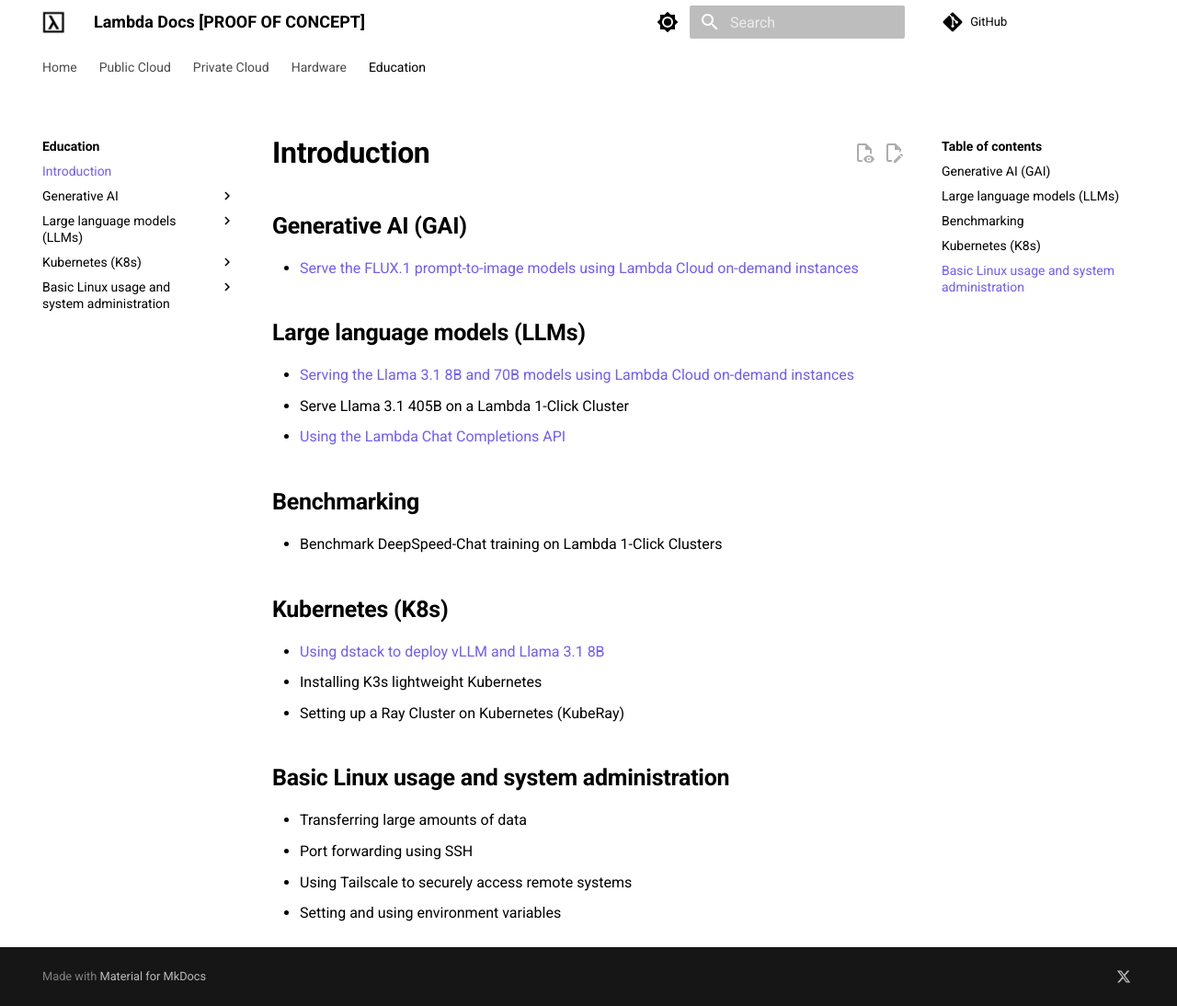
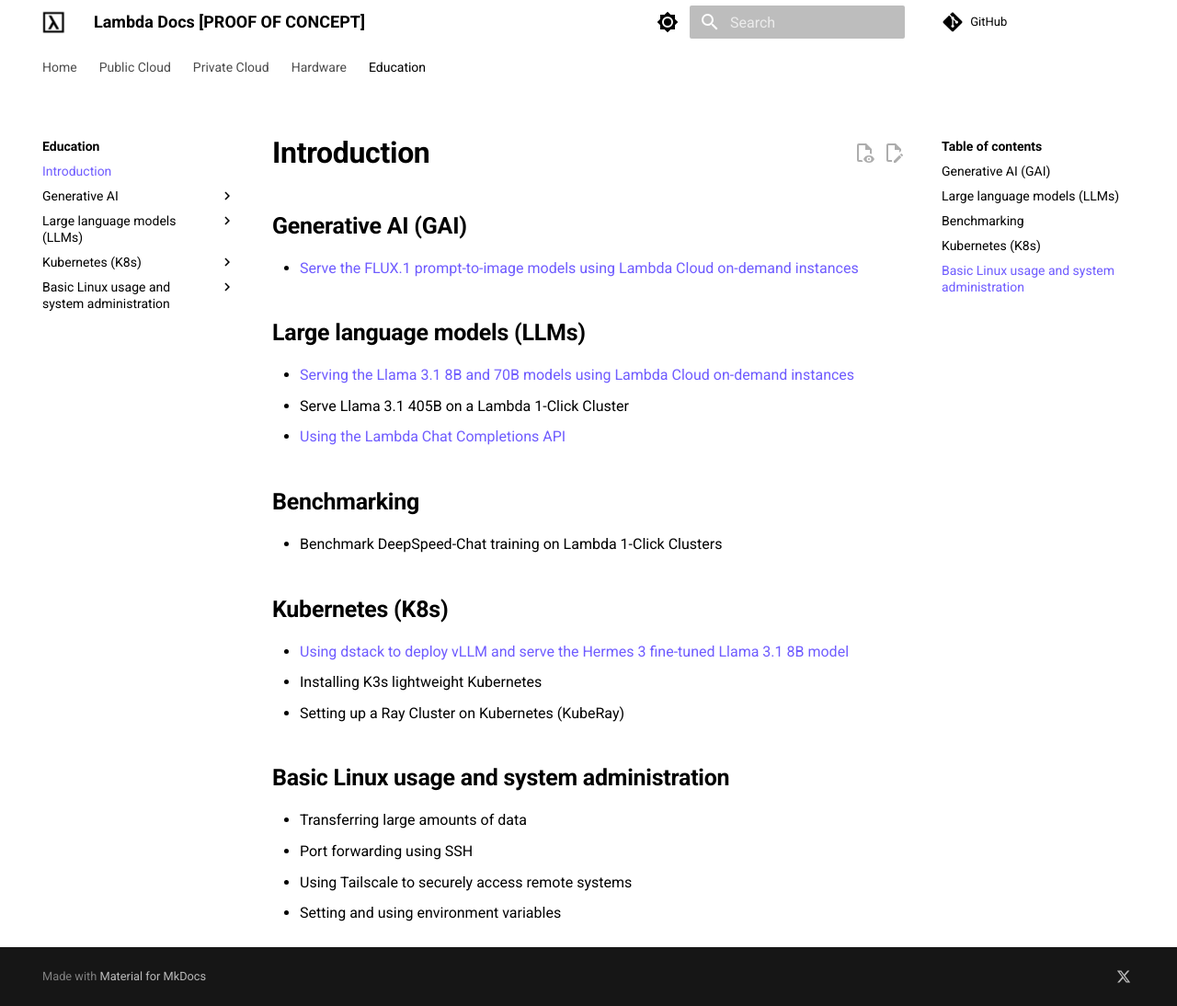
Before and after one commit to cbrownstein-lambda/lambda-docs-mkdocs, an MkDocs documentation site: the page built from docs/education/index.md, in a window 1280 px wide and 1094 px high. Shown: the whole window at 92% size. Built offline with MkDocs 1.6.1 and Material for MkDocs 9.7.7, drawn with Linux system fonts in a browser that asks for light colours; a script that is not in the unit is left out; comment, search, counter and statistics services are not loaded.

Commit message:
Update link text

```diff
--- a/docs/education/index.md
+++ b/docs/education/index.md
@@ -17,7 +17,7 @@
 
 ## Kubernetes (K8s)
 
-- [Using dstack to deploy vLLM and Llama 3.1 8B](kubernetes/dstack-vllm-llama-3-1.md)
+- [Using dstack to deploy vLLM and serve the Hermes 3 fine-tuned Llama 3.1 8B model](kubernetes/dstack-vllm-llama-3-1.md)
 - Installing K3s lightweight Kubernetes
 - Setting up a Ray Cluster on Kubernetes (KubeRay)
 
```
